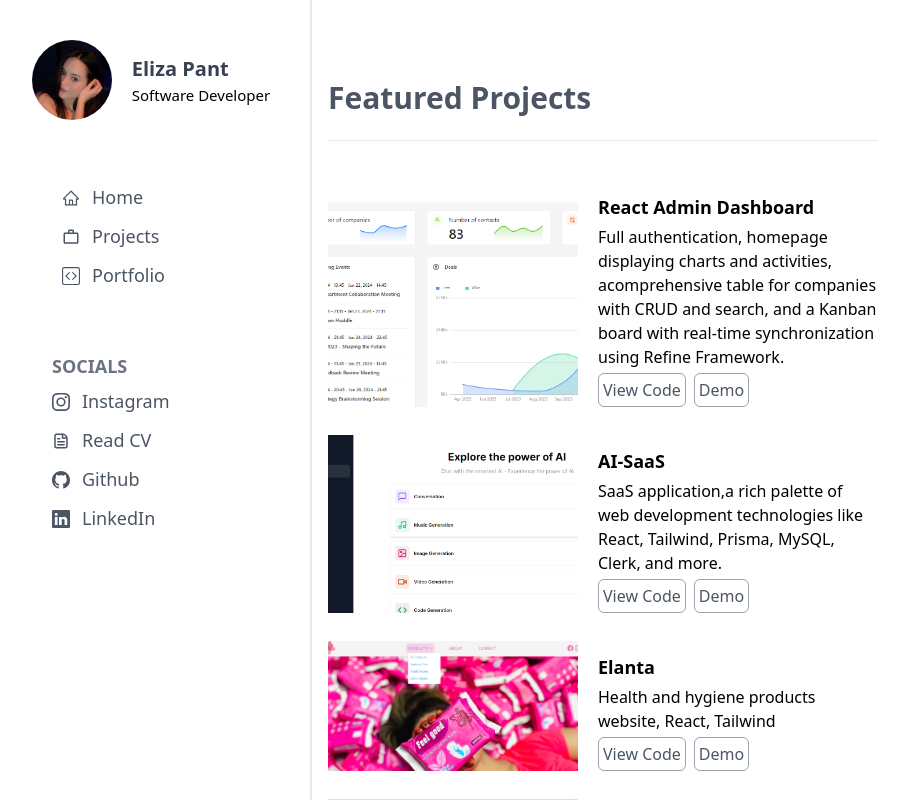
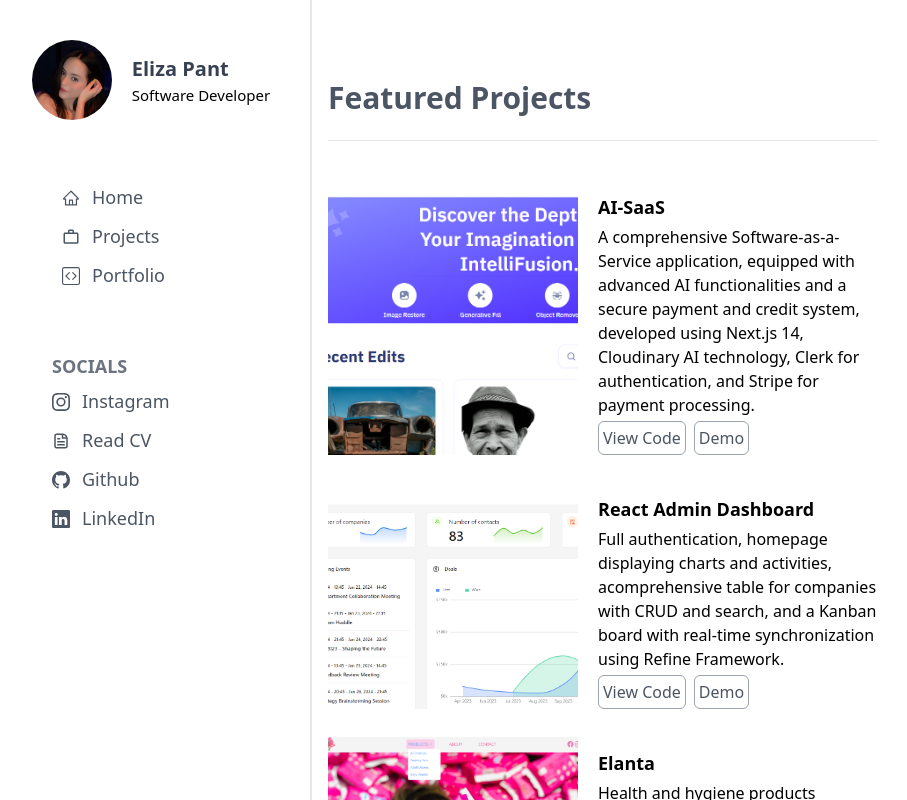
Before and after one commit to panteliza/portfolio, a React (Create React App) app: page /#/work in a window 1280 px wide. Shown: the top 800 px of the page, without its empty margins (8-915 px from the left). Built offline with nearby package versions, Linux system fonts and the light colour scheme.

Commit message:
ai saas added

```diff
--- a/src/components/Portfolio.jsx
+++ b/src/components/Portfolio.jsx
@@ -1,4 +1,5 @@
 import React from 'react';
+import { Link } from 'react-router-dom';
 
 const EducationItem = ({ school, degree, year }) => {
   return (
@@ -68,6 +69,12 @@ const Portfolio = () => {
             ))}
           </div>
         </div>
+        <div className="mt-10 pr-[40px]">
+          <h3 className="text-xl font-semibold mb-4">Certifications</h3>
+          <div className="flex flex-wrap ">
+        <Link to={"https://www.udemy.com/certificate/UC-e4412945-81c0-48fa-b611-c7c35c363ad7/"}>The Complete 2024 Web Development BootCamp- UDEMY</Link>
+          </div>
+        </div>
       </div>
     </div>
   );
--- a/src/components/Work.jsx
+++ b/src/components/Work.jsx
@@ -1,7 +1,7 @@
 import React,{useState} from 'react';
 import { AiOutlineDoubleRight } from 'react-icons/ai';
 import abc from '../assets/refine.png'
-import ai from '../assets/ai-saas.png'
+import home from '../assets/home.png'
 import health from '../assets/elanta.png'
 import flair from '../assets/trendify.png'
 import news from '../assets/technews.png'
@@ -12,18 +12,18 @@ import { Link } from 'react-router-dom';
 
 const projects = [
   {
+    title: 'AI-SaaS',
+    description: 'A comprehensive Software-as-a-Service application, equipped with advanced AI functionalities and a secure payment and credit system, developed using Next.js 14, Cloudinary AI technology, Clerk for authentication, and Stripe for payment processing.',
+    imageUrl: home,
+    codeLink: 'https://github.com/panteliza/intellifusion',
+    demoLink: 'https://intellifusion.vercel.app/',
+  },
+  {
     title: 'React Admin Dashboard',
     description: 'Full authentication,  homepage displaying charts and activities, acomprehensive table for companies with CRUD and search, and a Kanban board with real-time synchronization using Refine Framework.',
     imageUrl: abc,
     codeLink: 'https://github.com/panteliza/sour-beds-visit',
     demoLink: 'https://sour-beds-visit.vercel.app/',
-  },
-  {
-    title: 'AI-SaaS',
-    description: ' SaaS application,a rich palette of web development technologies like React, Tailwind, Prisma, MySQL, Clerk, and more.',
-    imageUrl: ai,
-    codeLink: 'https://github.com/panteliza/ai-saas',
-    demoLink: 'https://ai-saas-one-lac.vercel.app/',
   },
   {
     title: 'Elanta ',
```
Also changed, not shown: src/assets/home.png (added).
